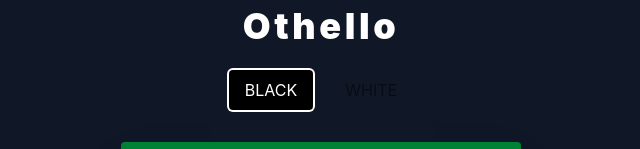
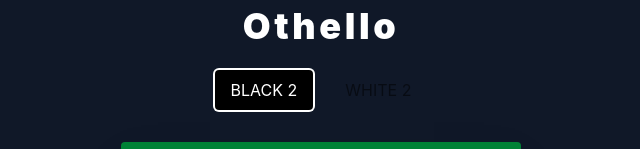
Before and after one commit to harumaki1220/othello-v2, a React (Vite) app: page / in a window 1280 px wide. Shown: the part 126-275 px from the top of the page, without its empty margins (319-959 px from the left). Built offline with nearby package versions, Linux system fonts and the light colour scheme.

Commit message:
feat: 現在の石の数を集計してスコアを表示

```diff
--- a/src/App.tsx
+++ b/src/App.tsx
@@ -12,6 +12,8 @@ function App() {
   const [turn, setTurn] = useState<"BLACK" | "WHITE">("BLACK");
 
   const currentValidMoves = getValidMoves(board, turn);
+  const blackCount = board.flat().filter((cell) => cell === "BLACK").length;
+  const whiteCount = board.flat().filter((cell) => cell === "WHITE").length;
 
   const handleCellClick = (x: number, y: number) => {
     const nextBoard = putDisc(board, turn, x, y);
@@ -41,12 +43,12 @@ function App() {
           <div
             className={`px-4 py-2 rounded ${turn === "BLACK" ? "bg-black ring-2 ring-white" : "opacity-50"}`}
           >
-            BLACK
+            BLACK {blackCount}
           </div>
           <div
             className={`px-4 py-2 rounded text-black ${turn === "WHITE" ? "bg-white ring-2 ring-black" : "opacity-50"}`}
           >
-            WHITE
+            WHITE {whiteCount}
           </div>
         </div>
       </div>
```
